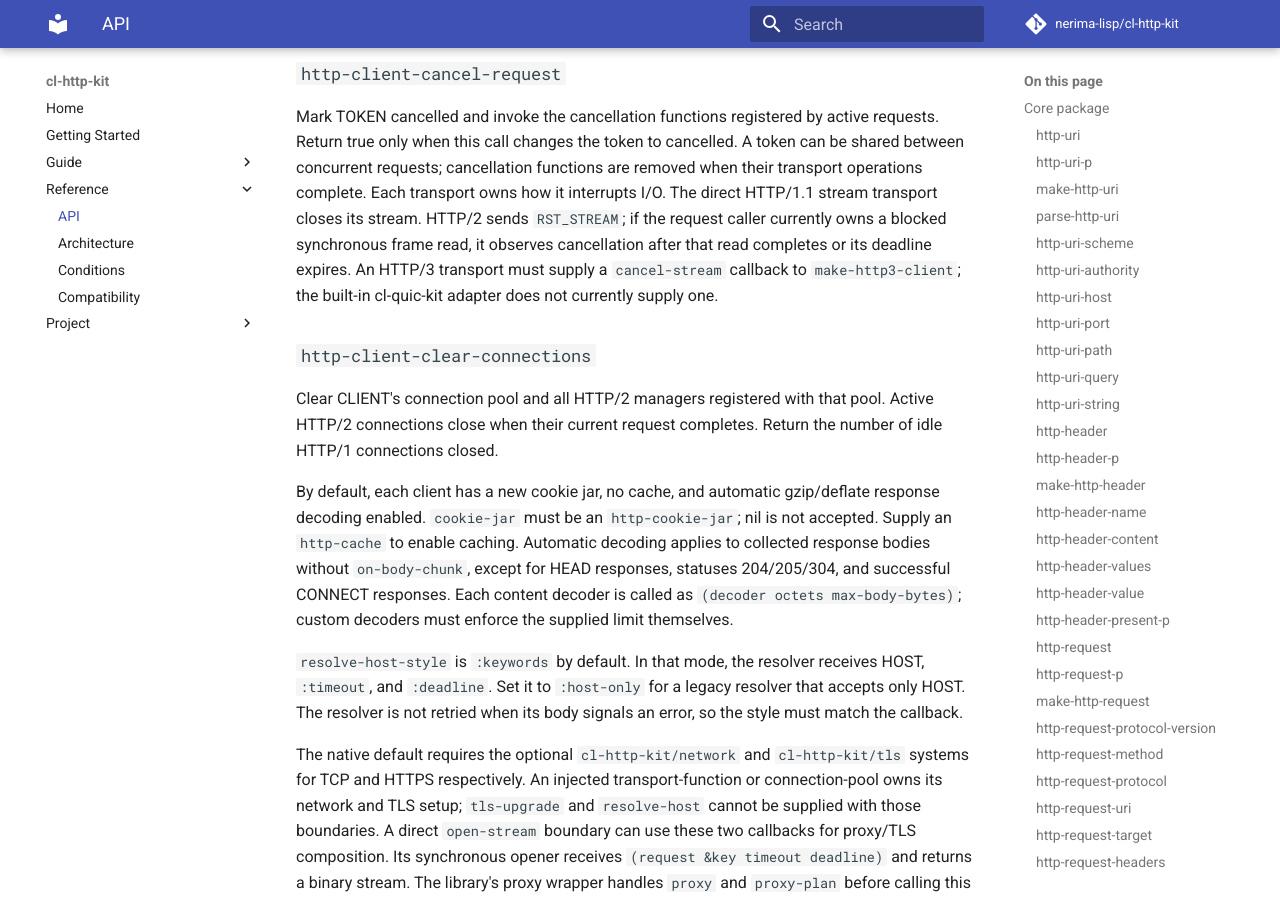
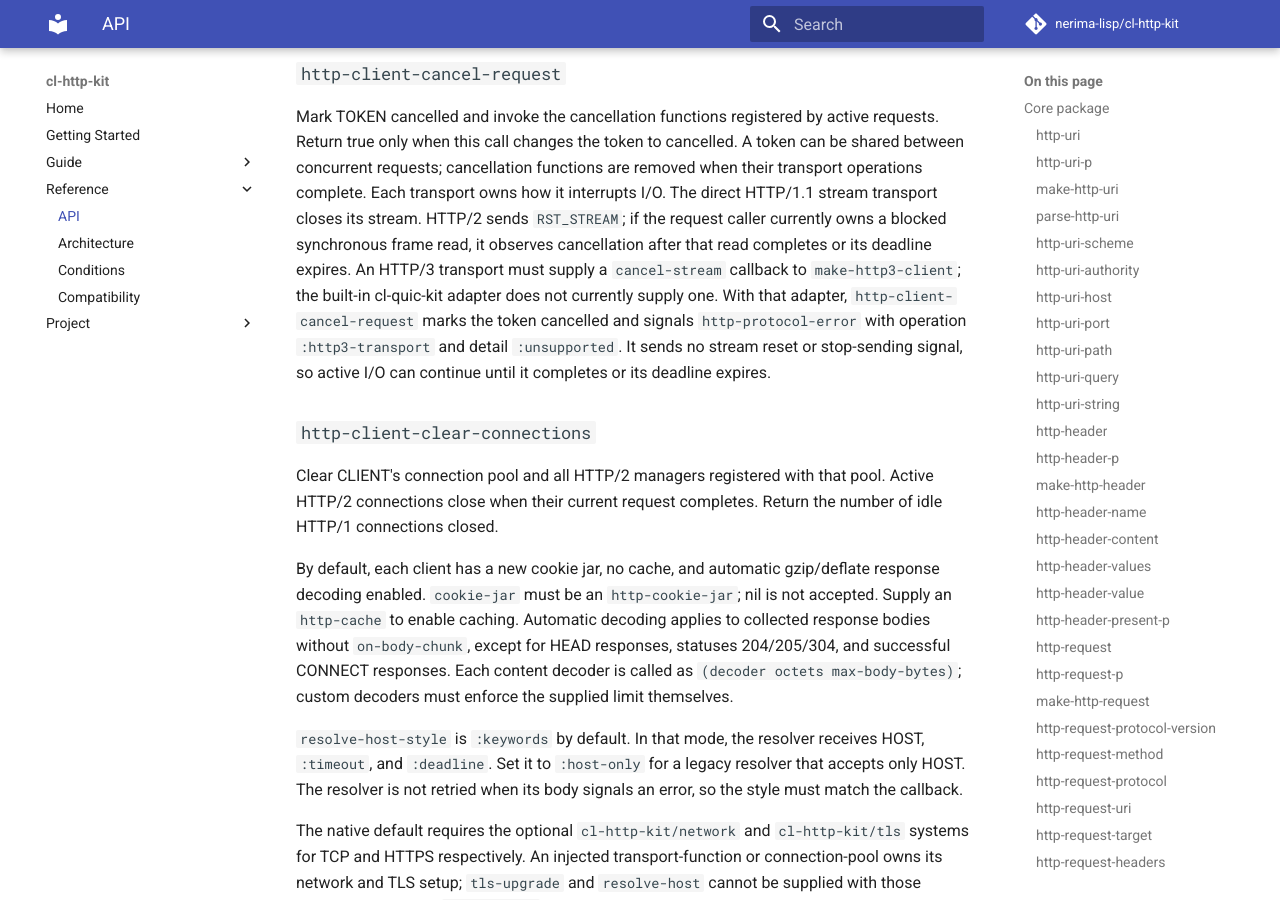
Before and after one commit to nerima-lisp/cl-http-kit, an MkDocs documentation site: the page built from docs/src/reference/api.md, in a window 1280 px wide and 900 px high, scrolled down 45430 px. Built offline with MkDocs 1.6.1 and Material for MkDocs 9.7.7, drawn with Linux system fonts in a browser that asks for light colours; comment, search, counter and statistics services are not loaded; some of the changed text lies outside the part shown.

Commit message:
docs(client): explain HTTP/3 cancellation limitation

```diff
--- a/docs/src/reference/api.md
+++ b/docs/src/reference/api.md
@@ -1976,7 +1976,10 @@ sends `RST_STREAM`; if the request caller currently owns a blocked synchronous
 frame read, it observes cancellation after that read completes or its deadline
 expires. An HTTP/3 transport must supply a `cancel-stream` callback to
 `make-http3-client`; the built-in cl-quic-kit adapter does not currently supply
-one.
+one. With that adapter, `http-client-cancel-request` marks the token cancelled
+and signals `http-protocol-error` with operation `:http3-transport` and detail
+`:unsupported`. It sends no stream reset or stop-sending signal, so active I/O
+can continue until it completes or its deadline expires.
 
 ### `http-client-clear-connections`
 
@@ -2231,8 +2234,11 @@ Active-I/O cancellation depends on the selected transport: the direct HTTP/1.1
 stream transport closes its stream, HTTP/2 sends `RST_STREAM` but a caller
 blocked in a synchronous frame read waits for that read or its deadline, and
 HTTP/3 requires a backend `cancel-stream` callback. The built-in cl-quic-kit
-adapter currently has no such callback. Custom transports receive `:on-cancel`
-and must use it to register a function that interrupts the active operation.
+adapter currently has no such callback. On that adapter, cancellation signals
+`http-protocol-error` with operation `:http3-transport` and detail `:unsupported`
+after marking the token cancelled; it does not interrupt active I/O. Custom
+transports receive `:on-cancel` and must use it to register a function that
+interrupts the active operation.
 COOKIE-SAME-SITE-P and COOKIE-TOP-LEVEL-NAVIGATION-P supply the request context
 for SameSite cookie selection. COOKIE-PARTITION-KEY supplies the canonical
 top-level-site identifier for Partitioned cookie acceptance and selection.
```
Also changed, not shown: docs/src/project/changelog.md (+4 -1 lines).
